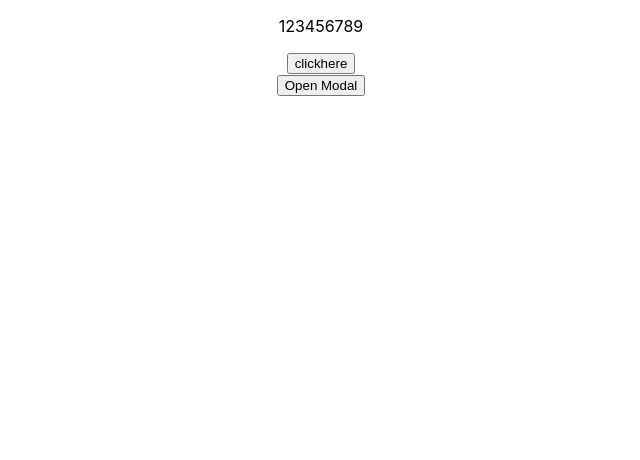
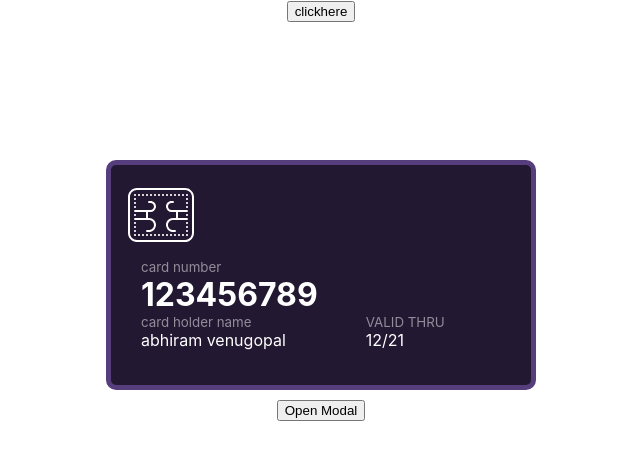
Before and after one commit to abhiramvenugopal/payment-app, a React (Create React App) app: page / in a window 1280 px wide. Both pictures are taken after a click on the button "clickhere". Shown: the top 460 px of the page, without its empty margins (319-959 px from the left). Built offline with nearby package versions, Linux system fonts and the light colour scheme.

Commit message:
created structure and functions for SavedCards component

```diff
--- a/src/App.tsx
+++ b/src/App.tsx
@@ -1,26 +1,32 @@
 import React from 'react';
 import './App.css';
-import { CardState } from './redux/cardNumberReducer';
+import { CardInterface, CardState } from './redux/cardNumberReducer';
 import { useDispatch, useSelector } from 'react-redux';
 import CardNumber from "./components/CardNumber/CardNumber";
 import SavedCards from "./components/SavedCards/SavedCards";
 
 function App() {
-  const cards=useSelector<CardState,CardState["cardNumber"]>((state)=>state.cardNumber)
-  const dispatch = useDispatch()
-  const addCard= (card:string)=>{
-    dispatch({type:"ADD_CARD",payload:card})
-  }
+  // const cards:CardInterface[] =useSelector<CardState,CardInterface[]>((state)=>state.cards)
+  // const dispatch = useDispatch()
+  // const addCard= (card:CardInterface)=>{
+  //   dispatch({type:"ADD_CARD",payload:card})
+  // }
   return (
     <div className="App">
-      {
+      {/* {
         cards.map((value,index)=>{
           return(
-            <p key={index}>{value}</p>
+            <div key={index}>
+              <p>{value.cardNumber}</p>
+              <p>{value.year}</p>
+              <p>{value.month}</p>
+              <p>{value.cvv}</p>
+            </div>
+
           )
         })
       }
-      <button onClick={()=>{addCard("123456789")}}>clickhere</button>
+      <button onClick={()=>{addCard({cardNumber:"123456789",year:"21",month:"12",cvv:"987"})}}>clickhere</button> */}
       <SavedCards/>
 
     </div>
--- a/src/components/CardNumber/CardNumber.tsx
+++ b/src/components/CardNumber/CardNumber.tsx
@@ -26,8 +26,9 @@ function CardNumber(props:CardNumberState) {
             let fieldNumber=Number(id[6])
             let blockNumber=Number(id[8])
             console.log("avlue",value)
+            let temp
             if(value){
-                let temp=inputValue
+                temp=inputValue
                 temp[blockNumber*4+fieldNumber]=value.slice(0,1)
                 console.log(blockNumber,fieldNumber)
                 console.log(value.slice(0,1))
@@ -45,12 +46,13 @@ function CardNumber(props:CardNumberState) {
                 onchangeOfInput("input_"+fieldNumber+"_"+blockNumber,value.slice(1))
             }
             else{
-                let temp=inputValue
+                temp=inputValue
                 temp[blockNumber*4+fieldNumber]=""
                 setinputValue([...temp])
                 setfocusindex(blockNumber*4+fieldNumber)
 
             }
+            props.setCardNumber(temp.join(""))
         } catch (error) {
 
         }
--- a/src/components/SavedCards/SavedCards.css
+++ b/src/components/SavedCards/SavedCards.css
@@ -1,34 +1,52 @@
+.container {
+  display: flex;
+  flex-direction: column;
+  justify-content: center;
+  align-items: center;
+  padding: 10%;
+}
+
 .modal {
-  display: none; /* Hidden by default */
-  position: fixed; /* Stay in place */
-  z-index: 1; /* Sit on top */
-  padding-top: 100px; /* Location of the box */
+  display: none;
+  position: fixed;
+  z-index: 1;
+  padding-top: 100px;
   left: 0;
   top: 0;
-  width: 100%; /* Full width */
-  height: 100%; /* Full height */
-  overflow: auto; /* Enable scroll if needed */
-  background-color: rgb(0, 0, 0); /* Fallback color */
-  background-color: rgba(0, 0, 0, 0.4); /* Black w/ opacity */
+  width: 100%;
+  height: 100%;
+  overflow: auto;
+  background-color: rgb(0, 0, 0);
+  background-color: rgba(0, 0, 0, 0.4);
 }
 
-/* Modal Content */
 .modal-content {
   background-color: #fefefe;
   margin: auto;
-  padding: 20px;
   border: 1px solid #888;
   width: 50%;
   display: flex;
   flex-direction: column;
 }
 
-/* The Close Button */
 .close {
   color: #aaaaaa;
   float: right;
   font-size: 28px;
   font-weight: bold;
+}
+
+.header {
+  background-color: #563d7c;
+  margin: none;
+  padding: none;
+  padding: 10px;
+}
+.modal-body {
+  padding: 20px;
+}
+.modal-footer {
+  padding: 20px;
 }
 
 .close:hover,
@@ -88,6 +106,54 @@
   text-align: left;
   width: 50%;
 }
+.full-width-btn {
+  width: 100%;
+  background-color: #563d7c;
+  font-size: x-large;
+  border: none;
+  color: white;
+  border-radius: 10px;
+}
+.card-container {
+  width: 400px;
+  height: 200px;
+  border: solid #563d7c 5px;
+  border-radius: 10px;
+  background-color: #231832;
+  display: flex;
+  flex-direction: column;
+  align-items: flex-start;
+  padding: 10px;
+  color: white;
+  margin: 10px;
+}
+.chip-logo {
+}
+.card-number {
+  display: flex;
+  flex-direction: column;
+  align-items: flex-start;
+  margin-left: 20px;
+}
+.small-trans {
+  font-size: smaller;
+  opacity: 0.5;
+}
+.custom-col {
+  display: flex;
+  flex-direction: column;
+}
+.card-holder {
+  align-items: flex-start;
+  margin-left: 20px;
+}
+.saved-cards-container {
+  display: flex;
+  flex-direction: row;
+  flex-wrap: wrap;
+  justify-content: center;
+  align-items: center;
+}
 
 @media (max-width: 480px) {
   .modal-content {
--- a/src/components/SavedCards/SavedCards.tsx
+++ b/src/components/SavedCards/SavedCards.tsx
@@ -1,13 +1,33 @@
-import React, { useState } from 'react';
+import React, { useEffect, useState } from 'react';
+import { useDispatch, useSelector } from 'react-redux';
+import { CardInterface, CardState } from '../../redux/cardNumberReducer';
 import CardNumber from "../CardNumber/CardNumber";
+import chipsvg from "../../assets/chip.svg";
 import './SavedCards.css';
 
 
 
 function SavedCards() {
+  const cards:CardInterface[] =useSelector<CardState,CardInterface[]>((state)=>state.cards)
+
     const [display, setdisplay] = useState(false)
     const [inputValues, setinputValues] = useState({})
     const [cardNumber, setcardNumber] = useState("")
+    const [cardsList, setcardsList] = useState(cards)
+
+
+
+    const dispatch = useDispatch()
+    const addCard= (card:CardInterface)=>{
+      dispatch({type:"ADD_CARD",payload:card})
+    }
+    useEffect(() => {
+      let temp:CardInterface[]=[...cards]
+      setcardsList(temp)
+
+    }, [cards])
+
+
     const limitLength=(value:string,id:string)=>{
       let temp={...inputValues}
       if(id==="month"){
@@ -25,13 +45,51 @@ function SavedCards() {
 
   return (
     <div>
+      <button onClick={()=>{addCard({name:"abhiram venugopal",cardNumber:"123456789",year:"21",month:"12",cvv:"987"})}}>clickhere</button>
+      <div className="container">
+
+
+        <div className="saved-cards-container">
+          {
+
+          cardsList.map((value:CardInterface,index:number)=>{
+            return(
+
+              <div className="card-container">
+                <div className="chip-logo">
+                  <img src={chipsvg} alt="error"/>
+                </div>
+                <div className="card-number">
+                  <span className="small-trans">card number</span>
+                  <span className="large-bold">{value.cardNumber}</span>
+
+                </div>
+                <div className="custom-row">
+                  <div className="custom-col card-holder">
+                    <span className="small-trans">card holder name</span>
+                    <span>{value.name}</span>
+                  </div>
+                  <div className="custom-col card-holder" style={{marginLeft:"80px"}}>
+                    <span className="small-trans">VALID THRU</span>
+                    <span>{value.month}/{value.year}</span>
+                  </div>
+              </div>
+
+            </div>
+
+            )
+          })
+          }
+
+        </div>
           <button onClick={()=>{setdisplay(true)}} id="myBtn">Open Modal</button>
           <div id="myModal" className={"modal "+(display?"display-modal":"hide-modal")}>
 
             <div className="modal-content">
-              <div>
+              <div className="header">
                 <span onClick={()=>{setdisplay(false)}} className="close">&times;</span>
               </div>
+              <div className="modal-body">
                 <div className="card-form">
                   <label htmlFor="name">Name</label>
                   <input className="input-field" name="name" type="text" />
@@ -54,6 +112,11 @@ function SavedCards() {
                   </div>
                 </div>
               </div>
+              <div className="modal-footer">
+                <button className="full-width-btn">Add New Card</button>
+              </div>
+            </div>
+          </div>
       </div>
       </div>
   );
--- a/src/redux/cardNumberReducer.ts
+++ b/src/redux/cardNumberReducer.ts
@@ -1,15 +1,22 @@
+export interface CardInterface{
+    cardNumber:string
+    year:string
+    month:string
+    cvv:string
+    name:string
+}
 export interface CardState{
-    cardNumber:string[]
+    cards:CardInterface[]
 }
 const initalState={
-    cardNumber:[]
+    cards:[]
 }
 
-type Action={type:"ADD_CARD", payload:string}
+type Action={type:"ADD_CARD", payload:CardInterface}
 const cardReducer=(state:CardState=initalState,action:Action)=>{
     switch (action.type) {
         case "ADD_CARD":{
-            return {...state,cardNumber:[...state.cardNumber,action.payload]}
+            return {...state,cards:[...state.cards,action.payload]}
         }
         default:
             return state;
```
Also changed, not shown: src/assets/chip.svg (added). Lines whose indentation alone changed are shown as unchanged.
